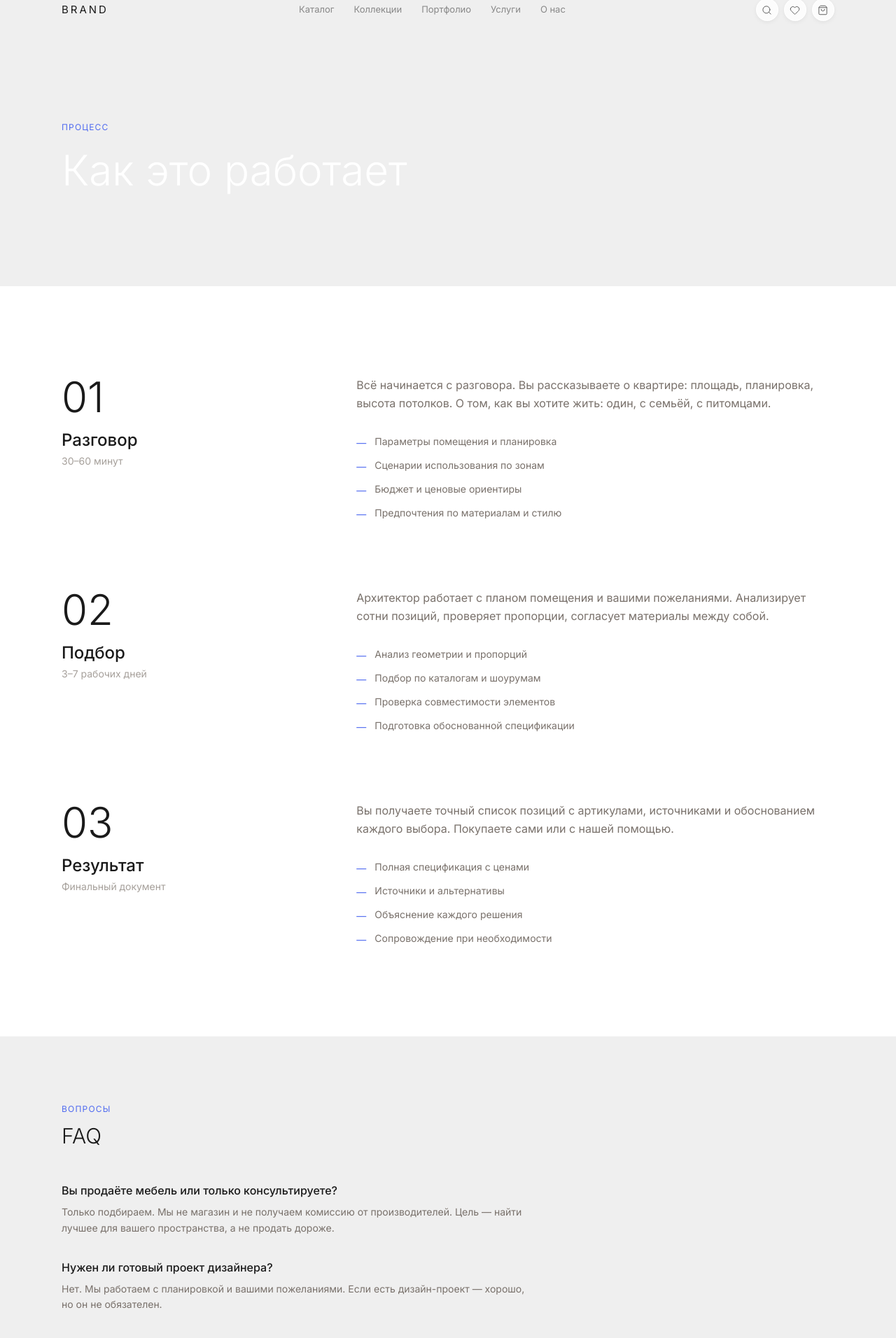
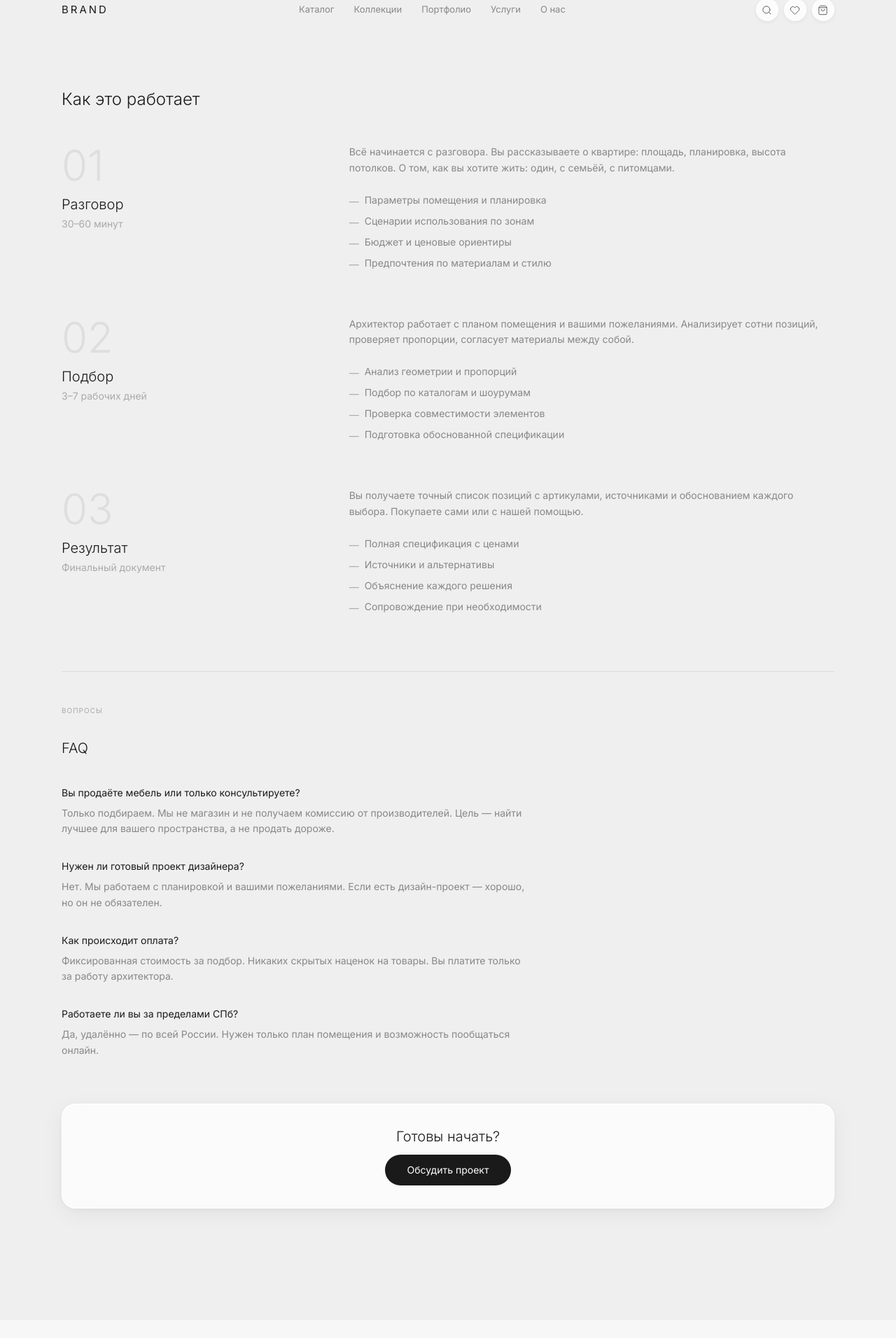
Before and after one commit to mansupraa-dot/fuzzy-fishstick, a React (Vite) app: page /process in a window 1280 px wide. Shown: the part 18-1930 px from the top of the page at 70% size. Built offline with nearby package versions, Linux system fonts and the light colour scheme.

Commit message:
feat: rebuild ProcessPage in Light Glass style, CTA → /brief

```diff
--- a/src/pages/ProcessPage.jsx
+++ b/src/pages/ProcessPage.jsx
@@ -74,37 +74,29 @@ export default function ProcessPage() {
         />
       </Helmet>
 
-      <div className="pt-16">
-        <div className="bg-graphite text-white py-24 md:py-32">
-          <div className="max-w-6xl mx-auto px-6">
+      <div className="pt-20 min-h-screen">
+        <div className="max-w-6xl mx-auto px-6 py-10 md:py-16">
           <Reveal>
-              <p className="text-xs uppercase tracking-widest text-accent mb-4">Процесс</p>
-              <h1 className="text-4xl md:text-6xl font-light leading-tight max-w-xl">
-                Как это работает
-              </h1>
+            <h1 className="text-2xl font-light text-ink mb-12">Как это работает</h1>
           </Reveal>
-          </div>
-        </div>
 
-        <div className="bg-white py-24 md:py-32">
-          <div className="max-w-6xl mx-auto px-6">
-            <div className="flex flex-col gap-20 md:gap-24">
+          <div className="flex flex-col gap-16 mb-20">
             {STEPS.map(({ number, title, duration, description, details }) => (
               <Reveal key={number}>
-                  <div className="grid md:grid-cols-[1fr_2fr] gap-10 md:gap-20">
+                <div className="grid md:grid-cols-[1fr_2fr] gap-8 md:gap-16">
                   <div>
-                      <div className="text-6xl font-light text-graphite/8 mb-4 leading-none select-none">
+                    <div className="text-6xl font-light text-ink/8 mb-3 leading-none select-none">
                       {number}
                     </div>
-                      <h2 className="text-2xl font-medium text-graphite mb-1">{title}</h2>
-                      <p className="text-sm text-stone-400">{duration}</p>
+                    <h2 className="text-xl font-light text-ink mb-1">{title}</h2>
+                    <p className="text-sm text-ink-4">{duration}</p>
                   </div>
                   <div>
-                      <p className="text-stone-500 leading-relaxed mb-8">{description}</p>
-                      <ul className="flex flex-col gap-3">
+                    <p className="text-sm text-ink-3 leading-relaxed mb-6">{description}</p>
+                    <ul className="flex flex-col gap-2">
                       {details.map((item) => (
-                          <li key={item} className="flex items-start gap-3 text-sm text-stone-500">
-                            <span className="text-accent mt-0.5 shrink-0">—</span>
+                        <li key={item} className="flex items-start gap-2 text-sm text-ink-3">
+                          <span className="text-ink-4 shrink-0 mt-0.5">—</span>
                           {item}
                         </li>
                       ))}
@@ -114,40 +106,35 @@ export default function ProcessPage() {
               </Reveal>
             ))}
           </div>
-          </div>
-        </div>
 
-        <div className="bg-cream py-24">
-          <div className="max-w-6xl mx-auto px-6">
           <Reveal>
-              <p className="text-xs uppercase tracking-widest text-accent mb-3">Вопросы</p>
-              <h2 className="text-2xl md:text-3xl font-light text-graphite mb-12">FAQ</h2>
-            </Reveal>
+            <div className="border-t border-black/8 pt-12 mb-16">
+              <p className="text-[10px] uppercase tracking-widest text-ink-4 mb-8">Вопросы</p>
+              <h2 className="text-xl font-light text-ink mb-10">FAQ</h2>
               <div className="flex flex-col gap-8 max-w-2xl">
                 {FAQ.map(({ q, a }) => (
                   <Reveal key={q}>
                     <div>
-                    <h3 className="text-base font-medium text-graphite mb-2">{q}</h3>
-                    <p className="text-stone-500 leading-relaxed text-sm">{a}</p>
+                      <h3 className="text-sm font-normal text-ink mb-2">{q}</h3>
+                      <p className="text-sm text-ink-3 leading-relaxed">{a}</p>
                     </div>
                   </Reveal>
                 ))}
               </div>
             </div>
-        </div>
+          </Reveal>
 
-        <div className="bg-white py-20 border-t border-stone-100">
-          <div className="max-w-6xl mx-auto px-6">
           <Reveal>
-              <h2 className="text-2xl font-light text-graphite mb-6">Готовы начать?</h2>
+            <div className="glass-card p-8 text-center">
+              <h2 className="text-xl font-light text-ink mb-3">Готовы начать?</h2>
               <Link
-                to="/contact"
-                className="inline-block bg-graphite text-white text-sm px-8 py-4 hover:bg-stone-700 transition-colors"
+                to="/brief"
+                className="inline-block bg-ink text-white text-sm px-8 py-3 rounded-full hover:bg-ink/85 transition-colors"
               >
                 Обсудить проект
               </Link>
+            </div>
           </Reveal>
-          </div>
         </div>
       </div>
     </>
```
Also changed, not shown: 1 other file (tests, documents, lock files or other folders). Lines whose indentation alone changed are shown as unchanged.
